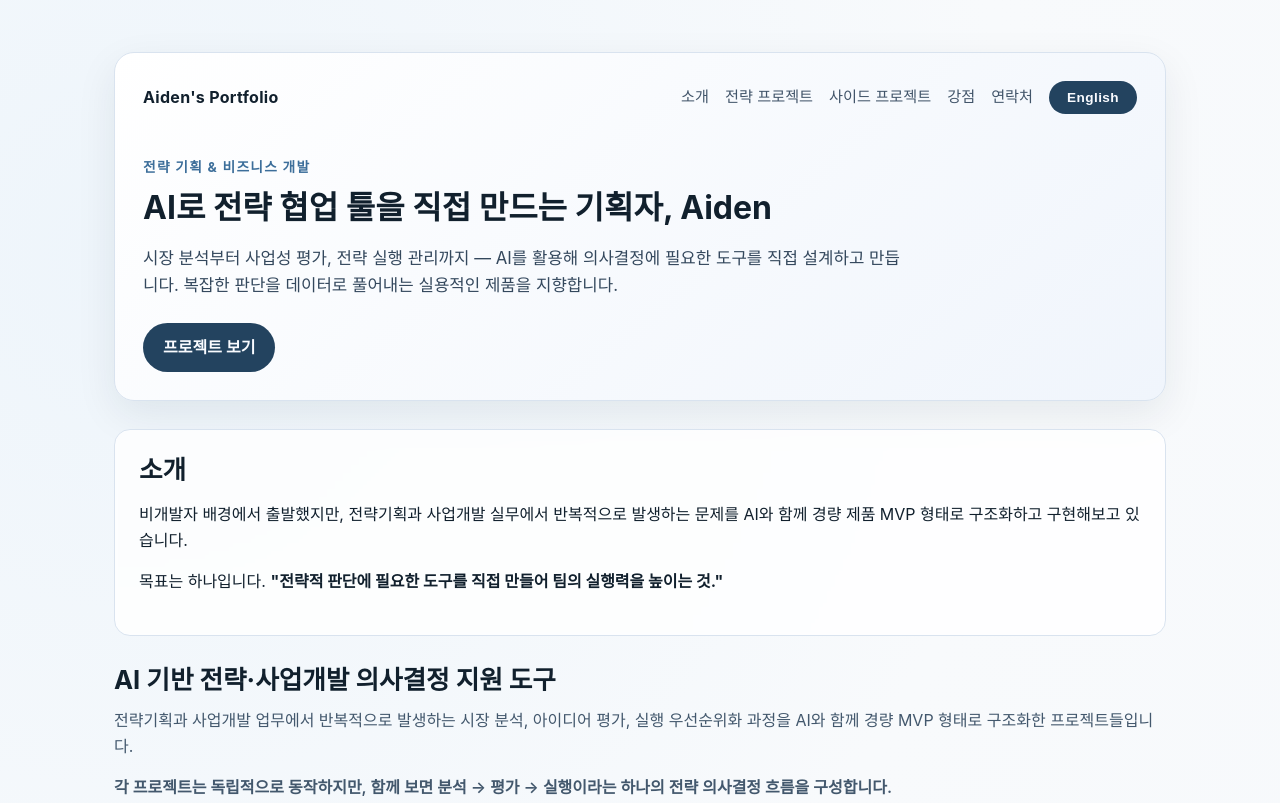
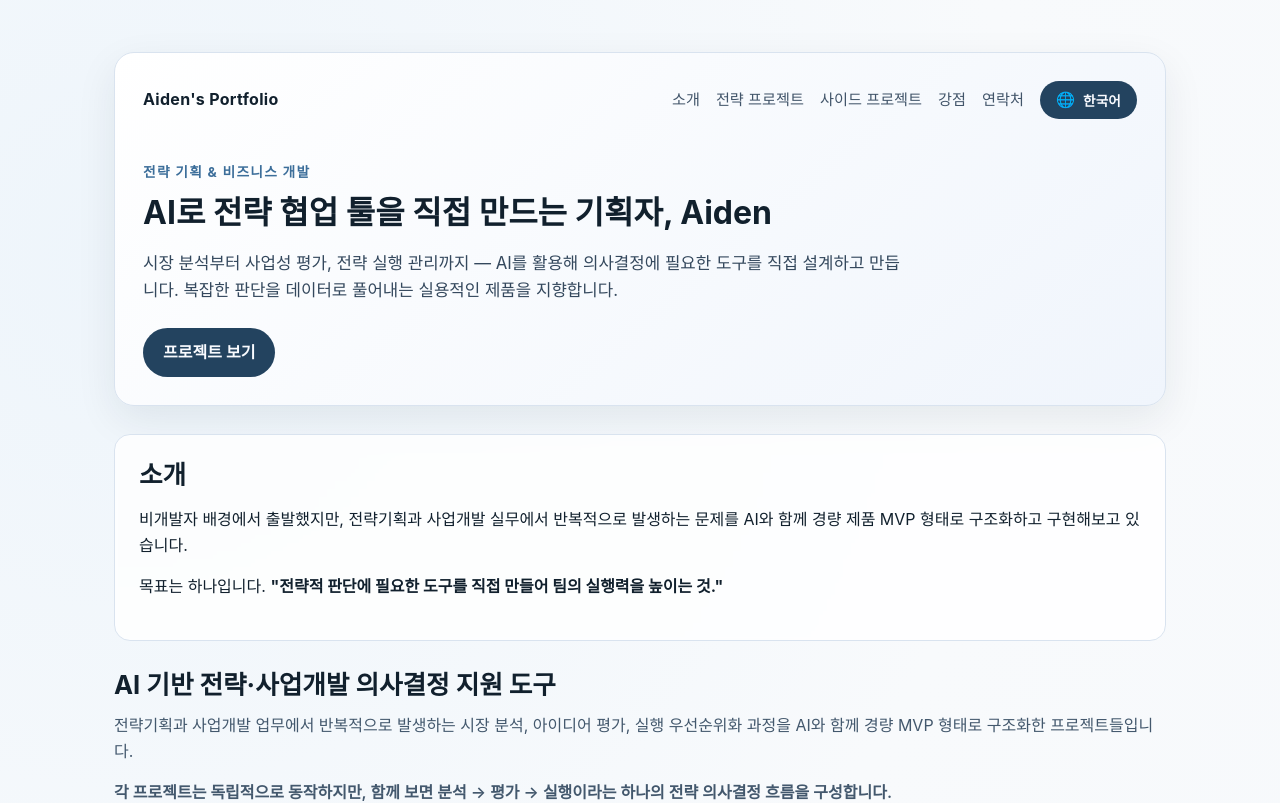
Before and after one commit to aiden2win/portfolio-site, a React (Vite) app: page / in a window 1280 px wide. Shown: the top 803 px of the page. Built offline with nearby package versions, Linux system fonts and the light colour scheme.

Commit message:
feat: unify language picker UI

```diff
--- a/src/App.jsx
+++ b/src/App.jsx
@@ -1,3 +1,4 @@
+import { useState } from 'react';
 import { useLang } from './i18n';
 
 const projectLinks = [
@@ -16,7 +17,12 @@ const projectLinks = [
 ];
 
 function App() {
-  const { lang, t, toggleLang } = useLang();
+  const { lang, t, setLanguage } = useLang();
+  const [isLangMenuOpen, setIsLangMenuOpen] = useState(false);
+  const languageOptions = [
+    { code: 'ko', label: '한국어' },
+    { code: 'en', label: 'English' },
+  ];
 
   return (
     <div className="site">
@@ -29,9 +35,34 @@ function App() {
             <a href="#side-projects">{t.nav.sideProjects}</a>
             <a href="#strengths">{t.nav.strengths}</a>
             <a href="#contact">{t.nav.contact}</a>
-            <button className="lang-toggle" onClick={toggleLang} aria-label="Toggle language">
-              {t.langLabel}
-            </button>
+            <div className="lang-menu">
+              <button
+                className="lang-menu-trigger"
+                onClick={() => setIsLangMenuOpen((prev) => !prev)}
+                aria-label="Change language"
+                aria-haspopup="menu"
+                aria-expanded={isLangMenuOpen}
+              >
+                <span className="lang-menu-icon" aria-hidden="true">🌐</span>
+                <span>{languageOptions.find(({ code }) => code === lang)?.label}</span>
+              </button>
+              {isLangMenuOpen && (
+                <div className="lang-menu-dropdown" role="menu">
+                  {languageOptions.map(({ code, label }) => (
+                    <button
+                      key={code}
+                      className={`lang-menu-option${lang === code ? ' is-active' : ''}`}
+                      onClick={() => {
+                        setLanguage(code);
+                        setIsLangMenuOpen(false);
+                      }}
+                    >
+                      {label}
+                    </button>
+                  ))}
+                </div>
+              )}
+            </div>
           </div>
         </nav>
         <div className="hero-content reveal reveal-1">
--- a/src/i18n.jsx
+++ b/src/i18n.jsx
@@ -1,4 +1,4 @@
-import { createContext, useContext, useState, useCallback } from 'react';
+import { createContext, useContext, useState, useCallback, useEffect } from 'react';
 
 const translations = {
   ko: {
@@ -253,17 +253,22 @@ export function LangProvider({ children }) {
     return 'ko';
   });
 
-  const toggleLang = useCallback(() => {
-    setLang((prev) => {
-      const next = prev === 'ko' ? 'en' : 'ko';
-      localStorage.setItem('portfolio-lang', next);
-      document.documentElement.lang = next;
-      return next;
-    });
+  const setLanguage = useCallback((next) => {
+    setLang(next);
+    localStorage.setItem('portfolio-lang', next);
+    document.documentElement.lang = next;
   }, []);
 
+  const toggleLang = useCallback(() => {
+    setLanguage(lang === 'ko' ? 'en' : 'ko');
+  }, [lang, setLanguage]);
+
+  useEffect(() => {
+    document.documentElement.lang = lang;
+  }, [lang]);
+
   return (
-    <LangContext.Provider value={{ lang, t: translations[lang], toggleLang }}>
+    <LangContext.Provider value={{ lang, t: translations[lang], toggleLang, setLanguage }}>
       {children}
     </LangContext.Provider>
   );
--- a/src/styles.css
+++ b/src/styles.css
@@ -57,28 +57,71 @@ a {
   font-size: 0.95rem;
 }
 
-.lang-toggle {
+.lang-menu {
+  position: relative;
+}
+
+.lang-menu-trigger {
+  display: inline-flex;
+  align-items: center;
+  gap: 8px;
   background: #23435f;
   color: #f9fbff;
   border: 2px solid transparent;
-  padding: 7px 16px;
+  padding: 7px 14px;
   border-radius: 999px;
   font-size: 0.85rem;
   font-weight: 700;
-  letter-spacing: 0.03em;
+  letter-spacing: 0.01em;
   cursor: pointer;
   transition: transform 180ms ease, box-shadow 180ms ease, background 180ms ease;
 }
 
-.lang-toggle:hover {
+.lang-menu-trigger:hover {
   transform: translateY(-1px);
   background: #1a344d;
   box-shadow: 0 4px 14px rgba(35, 67, 95, 0.28);
 }
 
-.lang-toggle:focus-visible {
+.lang-menu-trigger:focus-visible {
   outline: 2px solid #3c6e9a;
   outline-offset: 2px;
+}
+
+.lang-menu-icon {
+  font-size: 0.95rem;
+}
+
+.lang-menu-dropdown {
+  position: absolute;
+  top: calc(100% + 8px);
+  right: 0;
+  min-width: 128px;
+  padding: 6px;
+  border-radius: 14px;
+  border: 1px solid #d9e3ef;
+  background: #ffffff;
+  box-shadow: 0 18px 34px rgba(17, 32, 45, 0.12);
+  display: flex;
+  flex-direction: column;
+  gap: 4px;
+  z-index: 20;
+}
+
+.lang-menu-option {
+  border: none;
+  background: transparent;
+  color: #34485d;
+  font: inherit;
+  text-align: left;
+  padding: 9px 12px;
+  border-radius: 10px;
+}
+
+.lang-menu-option:hover,
+.lang-menu-option.is-active {
+  background: #edf3f9;
+  color: #23435f;
 }
 
 .hero-content {
```
